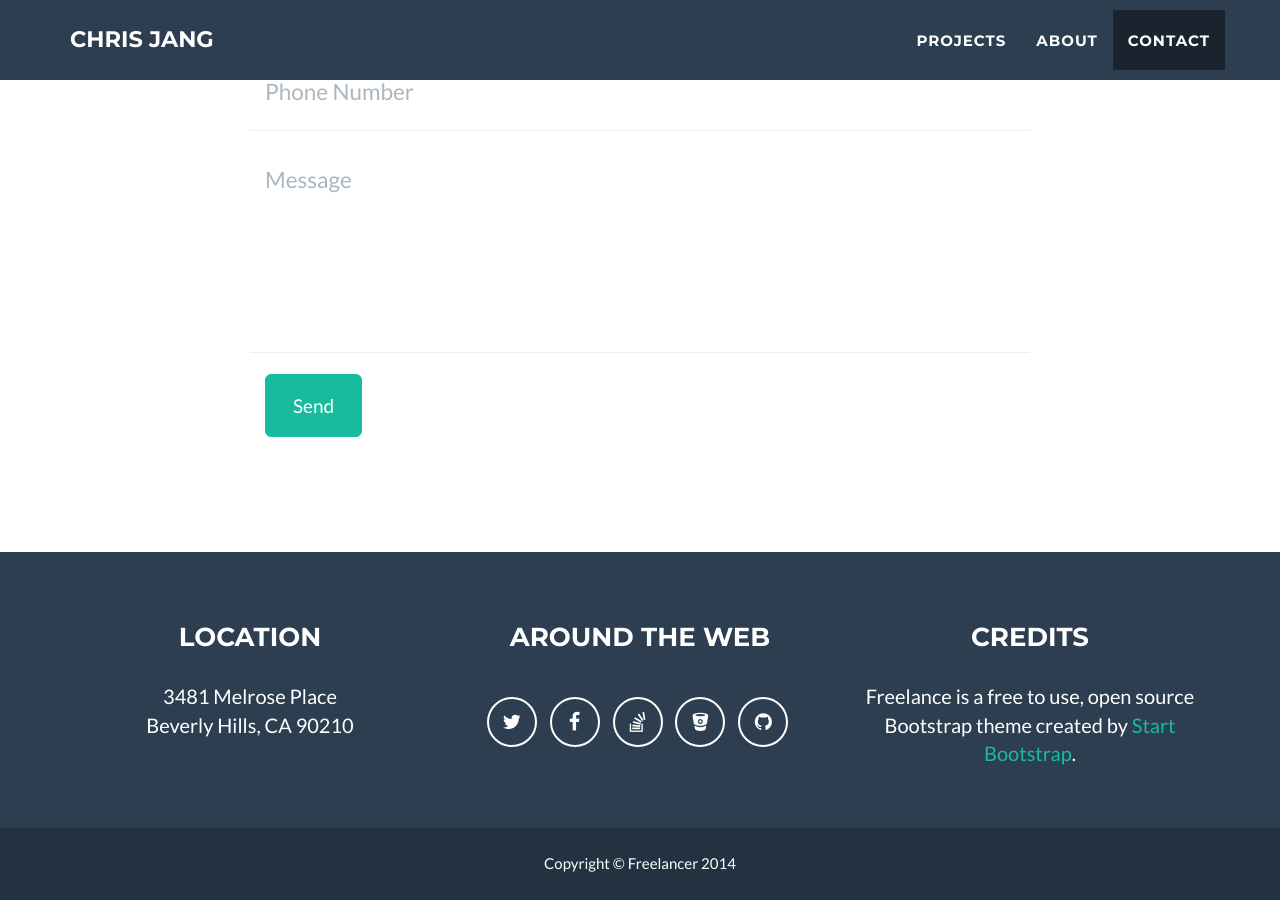
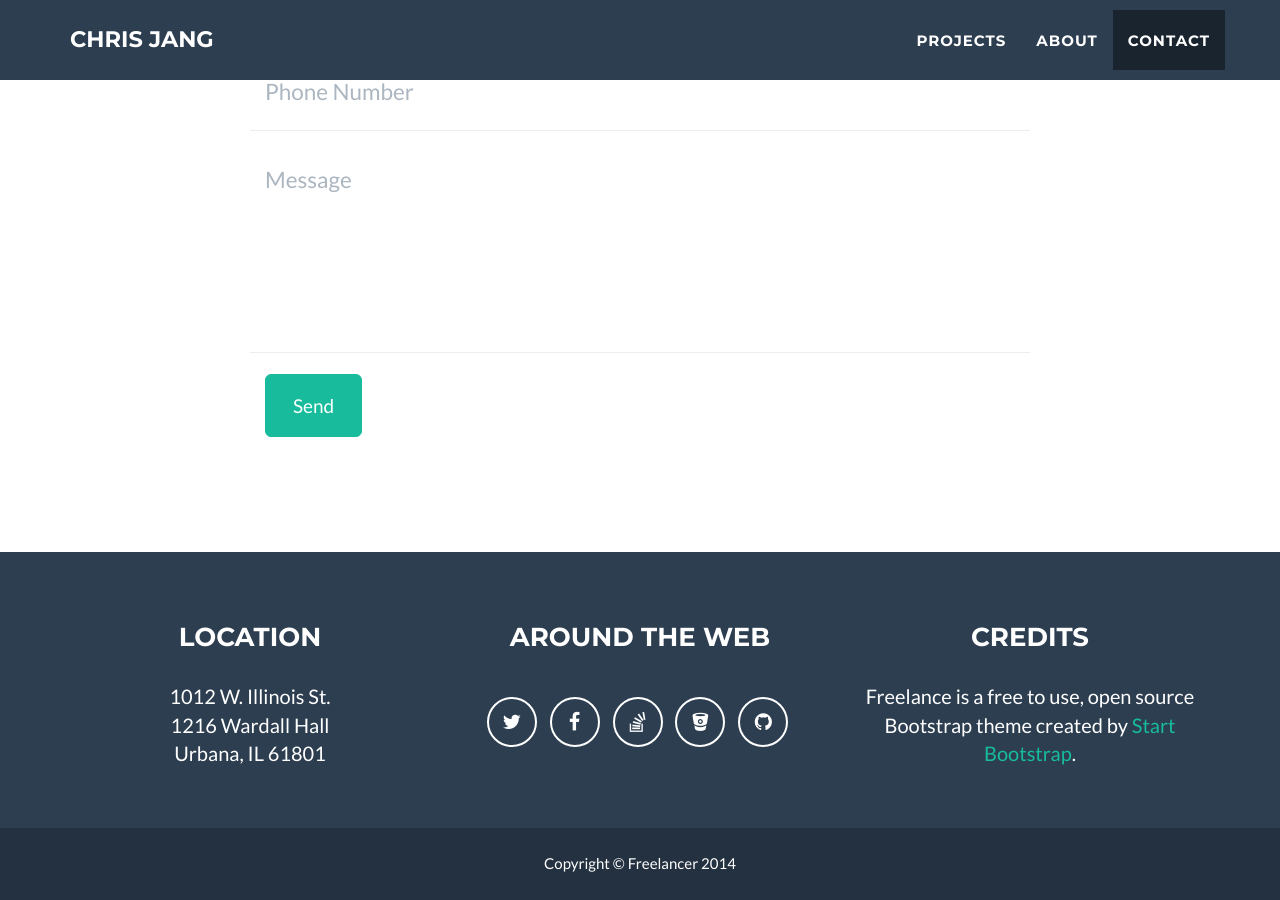
Before and after one commit to cjang5/cjang5.github.io, a Jekyll site: the page built from index.html, in a window 1280 px wide and 900 px high, scrolled down 2509 px. Built offline with Jekyll 4.4.1, drawn with Linux system fonts in a browser that asks for light colours.

Commit message:
updated address for footer

```diff
--- a/_config.yml
+++ b/_config.yml
@@ -24,8 +24,9 @@ social:
 
 # Postal address (add as many lines as necessary)
 address:
-  - line: 3481 Melrose Place
-  - line: Beverly Hills, CA 90210
+  - line: 1012 W. Illinois St.
+  - line: 1216 Wardall Hall
+  - line: Urbana, IL 61801
 
 # Build settings
 markdown: kramdown
```
